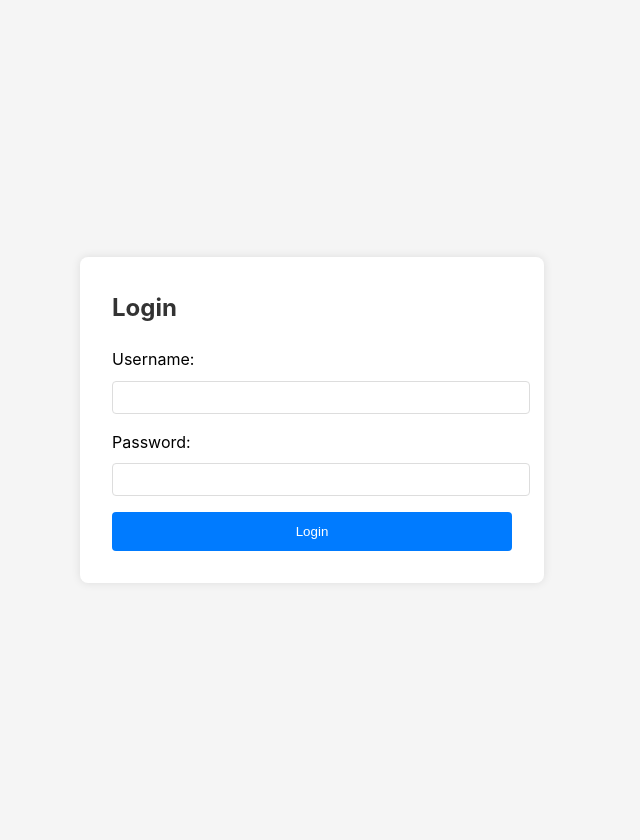
After one commit to corny5/Exam-Cheating-Detection, a Flask app: page /login in a window 1280 px wide. The commit adds this page. Shown: the whole page, without its empty margins (328-968 px from the left). Run offline with Flask 3, Linux system fonts and the light colour scheme.

Commit message:
added login functionality

```diff
--- a/app.py
+++ b/app.py
@@ -5,20 +5,71 @@ from flask import (
     jsonify,
     send_from_directory,
     request,
+    session,
+    redirect,
+    url_for,
 )
 import cv2
 from src.detectors.cheating_detector import CheatingDetector
 from src.database.db_manager import DBManager
 import os
-from datetime import datetime
+from datetime import datetime, timedelta
 from werkzeug.utils import secure_filename
 import threading
 import time
 import queue
+import secrets
 
 app = Flask(__name__)
+# Session configuration
+app.secret_key = secrets.token_hex(16)  # Generate a secure secret key for sessions
+app.config["SESSION_TYPE"] = "filesystem"
+app.config["PERMANENT_SESSION_LIFETIME"] = timedelta(
+    hours=5
+)  # Session expires after 5 hours
+
 detector = CheatingDetector()
 db_manager = DBManager()
+
+# Hardcoded credentials (in a real application, these should be stored securely)
+ADMIN_USERNAME = "admin"
+ADMIN_PASSWORD = "password"
+
+
+def login_required(f):
+    def decorated_function(*args, **kwargs):
+        if "logged_in" not in session:
+            return redirect(url_for("login"))
+        return f(*args, **kwargs)
+
+    return decorated_function
+
+
+@app.route("/login", methods=["GET", "POST"])
+def login():
+    # If user is already logged in, redirect to index
+    if session.get("logged_in"):
+        return redirect(url_for("index"))
+
+    if request.method == "POST":
+        username = request.form.get("username")
+        password = request.form.get("password")
+
+        if username == ADMIN_USERNAME and password == ADMIN_PASSWORD:
+            session["logged_in"] = True
+            session.permanent = True  # Make the session persistent
+            return redirect(url_for("index"))
+        else:
+            return render_template("login.html", error="Invalid credentials")
+
+    return render_template("login.html")
+
+
+@app.route("/logout")
+def logout():
+    session.pop("logged_in", None)
+    return redirect(url_for("login"))
+
 
 # Configure upload settings
 UPLOAD_FOLDER = "uploads"
@@ -44,7 +95,9 @@ def allowed_file(filename):
 video_processing = {"active": False, "progress": 0, "status": ""}
 
 
+# Home page route
 @app.route("/")
+@app.route("/index")
 def index():
     return render_template("index.html")
 
@@ -58,13 +111,17 @@ def generate_frames():
         os.makedirs("detected_frames")
 
     for index in camera_indices:
-        cap = cv2.VideoCapture(index)
-        if cap is not None and cap.isOpened():
-            # Set resolution to standard dimensions
-            cap.set(cv2.CAP_PROP_FRAME_WIDTH, 640)
-            cap.set(cv2.CAP_PROP_FRAME_HEIGHT, 480)
-            print(f"Successfully opened camera at index {index}")
-            break
+        try:
+            cap = cv2.VideoCapture(index)
+            if cap is not None and cap.isOpened():
+                # Set resolution to standard dimensions
+                cap.set(cv2.CAP_PROP_FRAME_WIDTH, 640)
+                cap.set(cv2.CAP_PROP_FRAME_HEIGHT, 480)
+                print(f"Successfully opened camera at index {index}")
+                break
+        except Exception as e:
+            print(f"Error with camera index {index}: {str(e)}")
+            continue
 
     if cap is None or not cap.isOpened():
         print("Error: Could not open webcam")
@@ -130,6 +187,7 @@ def generate_frames():
             cap.release()
 
 
+# Single video feed route that handles both camera and processed video
 @app.route("/video_feed")
 def video_feed():
     """Route to stream video - either from camera or processed video"""
@@ -141,7 +199,8 @@ def video_feed():
         )
     else:
         return Response(
-            generate_frames(), mimetype="multipart/x-mixed-replace; boundary=frame"
+            generate_frames(),
+            mimetype="multipart/x-mixed-replace; boundary=frame",
         )
 
 
@@ -152,6 +211,7 @@ def get_alerts():
 
 
 @app.route("/api/detections/recent")
+@login_required
 def get_recent_detections():
     """Get recent detections"""
     detections = db_manager.get_recent_detections(limit=50)
--- a/static/css/style.css
+++ b/static/css/style.css
@@ -269,6 +269,81 @@ h2 {
   box-shadow: 0 0 0 2px rgba(52, 152, 219, 0.2);
 }
 
+.login-container {
+  display: flex;
+  justify-content: center;
+  align-items: center;
+  height: 100vh;
+  background-color: #f5f5f5;
+}
+
+.login-form {
+  background-color: white;
+  padding: 2rem;
+  border-radius: 8px;
+  box-shadow: 0 0 10px rgba(0, 0, 0, 0.1);
+  width: 100%;
+  max-width: 400px;
+}
+
+.form-group {
+  margin-bottom: 1rem;
+}
+
+.form-group label {
+  display: block;
+  margin-bottom: 0.5rem;
+}
+
+.form-group input {
+  width: 100%;
+  padding: 0.5rem;
+  border: 1px solid #ddd;
+  border-radius: 4px;
+}
+
+.login-button {
+  width: 100%;
+  padding: 0.75rem;
+  background-color: #007bff;
+  color: white;
+  border: none;
+  border-radius: 4px;
+  cursor: pointer;
+}
+
+.login-button:hover {
+  background-color: #0056b3;
+}
+
+.error-message {
+  color: #dc3545;
+  margin-bottom: 1rem;
+  text-align: center;
+}
+
+.header {
+  display: flex;
+  justify-content: space-between;
+  align-items: center;
+  padding: 1rem 2rem;
+  background-color: #f8f9fa;
+  border-bottom: 1px solid #dee2e6;
+}
+
+.logout-button {
+  padding: 0.5rem 1rem;
+  background-color: #dc3545;
+  color: white;
+  text-decoration: none;
+  border-radius: 4px;
+  font-weight: bold;
+}
+
+.logout-button:hover {
+  background-color: #c82333;
+}
+
 @media (max-width: 768px) {
   .container {
     grid-template-columns: 1fr;
--- a/templates/index.html
+++ b/templates/index.html
@@ -8,9 +8,11 @@
     />
   </head>
   <body>
+    <div class="header">
+      <h1>Exam Monitoring System</h1>
+      <a href="{{ url_for('logout') }}" class="logout-button">Logout</a>
+    </div>
     <div class="container">
-      <h1>Exam Monitoring System</h1>
-
       <div class="video-source-controls">
         <h2>Video Source</h2>
         <div class="source-buttons">
--- /dev/null
+++ b/templates/login.html
@@ -0,0 +1,29 @@
+<!DOCTYPE html>
+<html>
+  <head>
+    <title>Login</title>
+    <link
+      rel="stylesheet"
+      href="{{ url_for('static', filename='css/style.css') }}"
+    />
+  </head>
+  <body>
+    <div class="login-container">
+      <form method="POST" action="{{ url_for('login') }}" class="login-form">
+        <h2>Login</h2>
+        {% if error %}
+        <div class="error-message">{{ error }}</div>
+        {% endif %}
+        <div class="form-group">
+          <label for="username">Username:</label>
+          <input type="text" id="username" name="username" required />
+        </div>
+        <div class="form-group">
+          <label for="password">Password:</label>
+          <input type="password" id="password" name="password" required />
+        </div>
+        <button type="submit" class="login-button">Login</button>
+      </form>
+    </div>
+  </body>
+</html>
```
